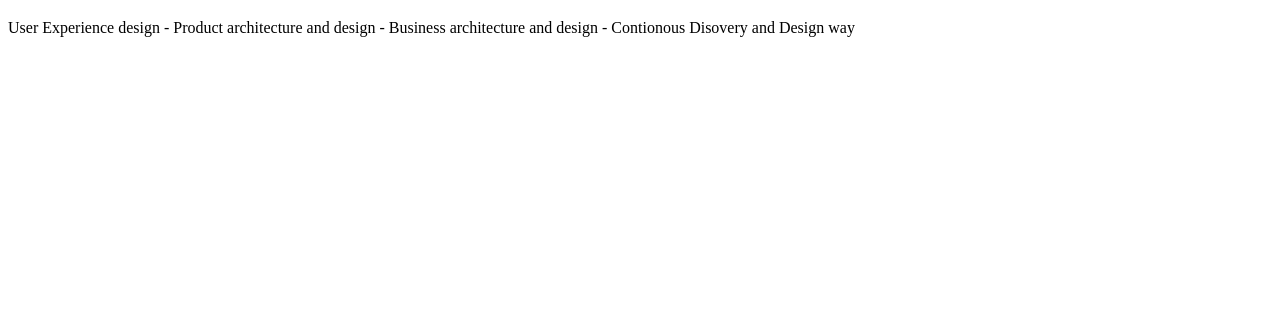
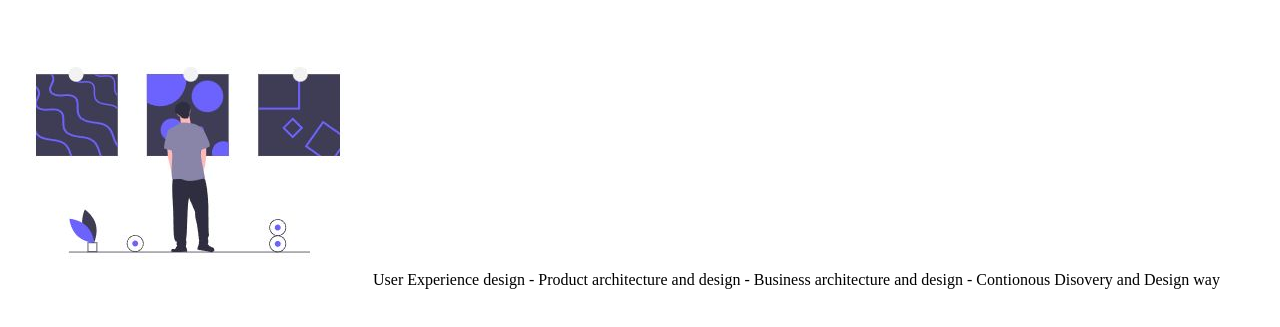
Before and after one commit to RaketMats/RaketMats.github.io, a plain HTML site: page index.html in a window 1280 px wide. Shown: the part 61-388 px from the top of the page. Drawn offline with Linux system fonts and the light colour scheme.

Commit message:
Added image

```diff
--- a/index.html
+++ b/index.html
@@ -6,7 +6,10 @@
 <body>
 
 <h1>Digital Product Design Patterns</h1>
-<p>User Experience design - Product architecture and design - Business architecture and design - Contionous Disovery and Design way</p>
+<p>
+  <img src="undraw_patterns.jpg" alt="Patterns">
+  User Experience design - Product architecture and design - Business architecture and design - Contionous Disovery and Design way
+</p>
 
 </body>
 </html>
```
